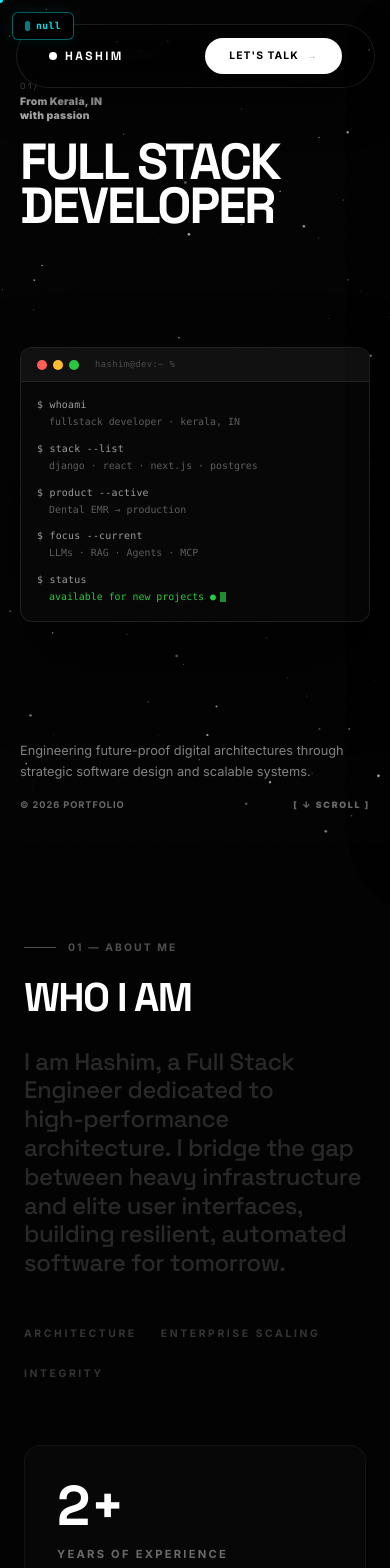
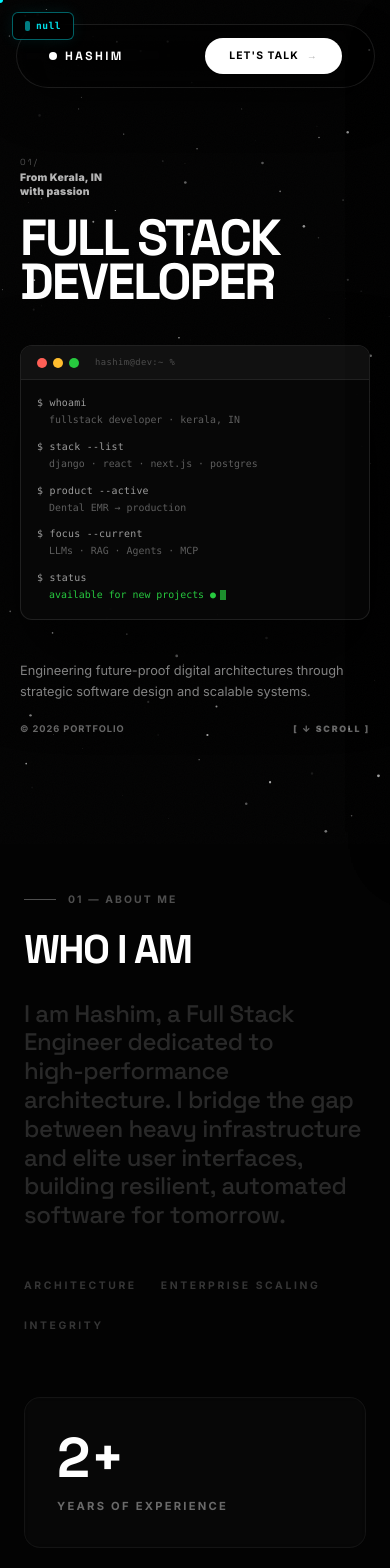
Before and after one commit to mohas7im/PortFolio, a Next.js app: page / in a window 390 px wide. Shown: the top 1568 px of the page. Built offline with nearby package versions, Linux system fonts and the light colour scheme.

Commit message:
style: standardize mobile section paddings for perfectly tight gaps

```diff
--- a/components/AboutPage.tsx
+++ b/components/AboutPage.tsx
@@ -72,7 +72,7 @@ export default function AboutPage() {
   }, []);
 
   return (
-    <section id="about" className="py-24 relative bg-bg z-[2]">
+    <section id="about" className="py-12 md:py-24 relative bg-bg z-[2]">
 
       {/* Header matching Services / AI Explorations */}
       <div className="about-header-wrap max-w-[1400px] mx-auto px-6 md:px-10 mb-8 md:mb-16">
--- a/components/AiExplorations.tsx
+++ b/components/AiExplorations.tsx
@@ -145,7 +145,7 @@ export default function AiExplorations() {
   }, []);
 
   return (
-    <section ref={sectionRef} id="ai" className="h-[100vh] w-full flex flex-col justify-center gap-6 lg:gap-10 pt-[80px] relative bg-bg border-t border-white/[0.08] z-[2] overflow-hidden">
+    <section ref={sectionRef} id="ai" className="min-h-[100vh] md:h-[100vh] w-full flex flex-col justify-center gap-6 lg:gap-10 pt-16 lg:pt-[80px] relative bg-bg border-t border-white/[0.08] z-[2] overflow-hidden">
 
       {/* Header Block — Stays Pinned Automatically via Section parent */}
       <div className="max-w-[1400px] w-full mx-auto px-6 md:px-10 shrink-0">
--- a/components/Contact.tsx
+++ b/components/Contact.tsx
@@ -198,7 +198,7 @@ export default function Contact() {
       <section
         ref={sectionRef}
         id="contact"
-        className="py-24 px-10 flex justify-center border-t border-white/[0.08] text-center relative z-[2] bg-black overflow-hidden perspective-1000"
+        className="py-12 md:py-24 px-6 md:px-10 flex justify-center border-t border-white/[0.08] text-center relative z-[2] bg-black overflow-hidden perspective-1000"
       >
         {/* Grain Overlay */}
         <div className="section-noise absolute inset-0 z-0 pointer-events-none opacity-[0.03]" />
--- a/components/ContactDrawer.tsx
+++ b/components/ContactDrawer.tsx
@@ -286,7 +286,7 @@ export default function ContactDrawer({ isOpen, onClose }: ContactDrawerProps) {
           <div className="drawer-item mt-8 pt-6 border-t border-black/5 flex flex-col md:flex-row justify-between items-start md:items-center gap-6 text-[0.6rem] font-black text-black/20 tracking-[0.3em] uppercase">
             <div className="flex items-center gap-8">
               <a
-                href="mailto:hashimshaikk04@gmail.com"
+                href="mailto:mohammedhashim530@gmail.com"
                 className="text-black/40 hover:text-black transition-colors"
               >
                 Email
--- a/components/Experience.tsx
+++ b/components/Experience.tsx
@@ -99,7 +99,7 @@ export default function Experience() {
     <section
       ref={sectionRef}
       id="experience"
-      className="bg-bg border-t border-white/[0.08] relative z-[2] py-24"
+      className="bg-bg border-t border-white/[0.08] relative z-[2] py-12 md:py-24"
     >
       <div className="max-w-[1400px] mx-auto px-10">
         <div
--- a/components/FeaturedProduct.tsx
+++ b/components/FeaturedProduct.tsx
@@ -45,7 +45,7 @@ export default function FeaturedProduct() {
     <section
       ref={sectionRef}
       id="product"
-      className="relative w-full bg-bg z-[2] border-t border-white/[0.06] px-5 lg:px-12 py-24"
+      className="relative w-full bg-bg z-[2] border-t border-white/[0.06] px-5 lg:px-12 py-12 md:py-24"
     >
       {/* Unified Section Header */}
       <div className="product-header-wrap max-w-[1400px] mx-auto mb-10 md:mb-16">
--- a/components/Hero.tsx
+++ b/components/Hero.tsx
@@ -204,7 +204,7 @@ export default function Hero({ loaded }: { loaded: boolean }) {
       {/* ══════════════════════════════════════
           MOBILE LAYOUT  (hidden md+)
       ══════════════════════════════════════ */}
-      <div className="flex md:hidden flex-col h-full px-5 pt-20 pb-8 relative z-10">
+      <div className="flex md:hidden flex-col min-h-[100svh] px-5 pt-24 pb-12 relative z-10 justify-center gap-10">
 
         {/* Top: Index + Title */}
         <div className="flex flex-col gap-4">
@@ -235,16 +235,16 @@ export default function Hero({ loaded }: { loaded: boolean }) {
           </div>
         </div>
 
-        {/* Middle: Centered Static terminal */}
-        <div className="w-full flex-1 flex flex-col items-center justify-center py-6">
+        {/* Middle: Static terminal */}
+        <div className="w-full flex justify-center">
           <div className="w-full max-w-[400px]">
             <TerminalCard innerRef={terminalRef} />
           </div>
         </div>
 
         {/* Bottom: Description + scroll cue */}
-        <div className="hero-subheading flex flex-col gap-4 mt-auto">
-          <p className="font-body text-[0.8rem] leading-[1.65] text-white/50">
+        <div className="hero-subheading flex flex-col gap-5">
+           <p className="font-body text-[0.8rem] leading-[1.65] text-white/50">
             Engineering future-proof digital architectures through strategic software design and scalable systems.
           </p>
           <div className="flex items-center justify-between">
--- a/components/Services.tsx
+++ b/components/Services.tsx
@@ -119,7 +119,7 @@ export default function Services() {
       className="bg-bg border-t border-white/[0.08] relative z-[2]"
     >
       {/* Normal-flow header */}
-      <div className="srv-header max-w-[1400px] mx-auto px-6 lg:px-10 pt-20 lg:pt-24 pb-10">
+      <div className="srv-header max-w-[1400px] mx-auto px-6 lg:px-10 pt-12 md:pt-20 lg:pt-24 pb-10">
         <div className="text-[0.65rem] tracking-[0.2em] text-white/30 mb-6 uppercase font-bold flex items-center gap-3">
           <div className="w-8 h-px bg-white/30" />
           03 — Services
```
